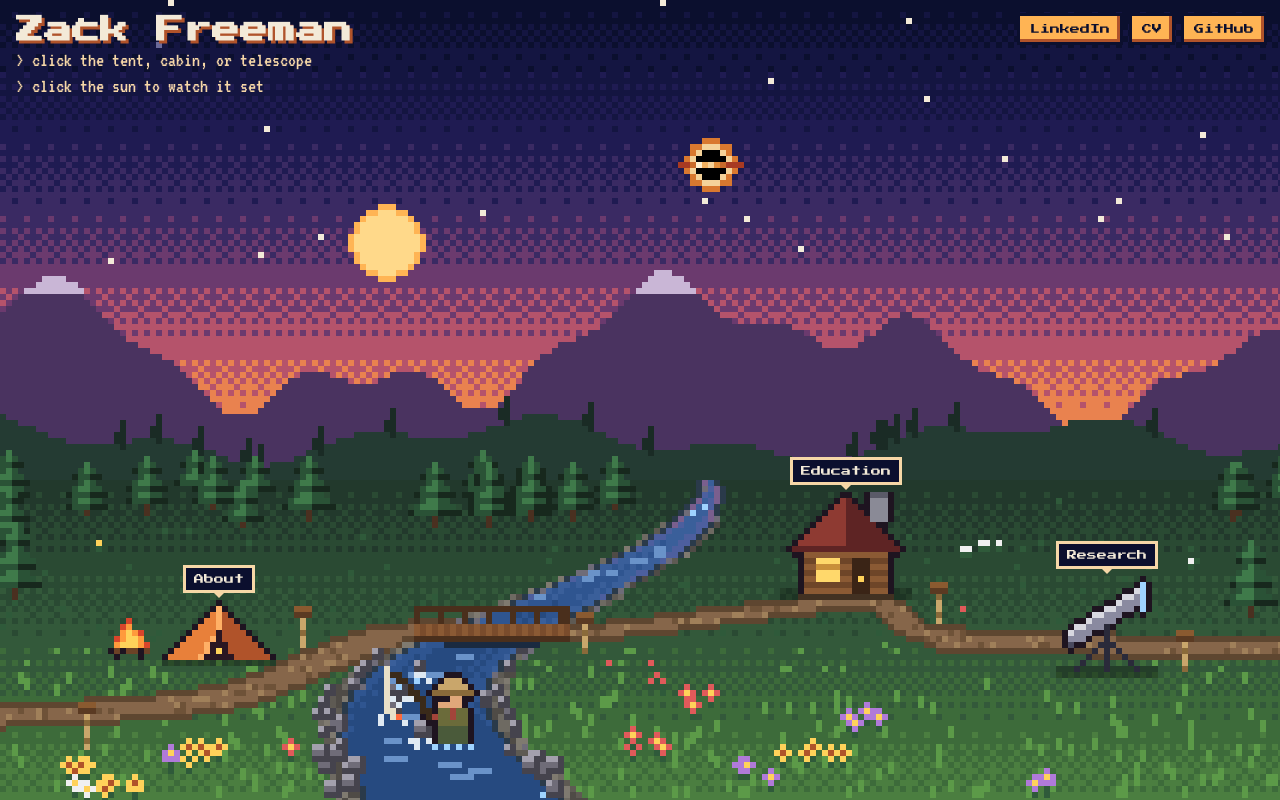
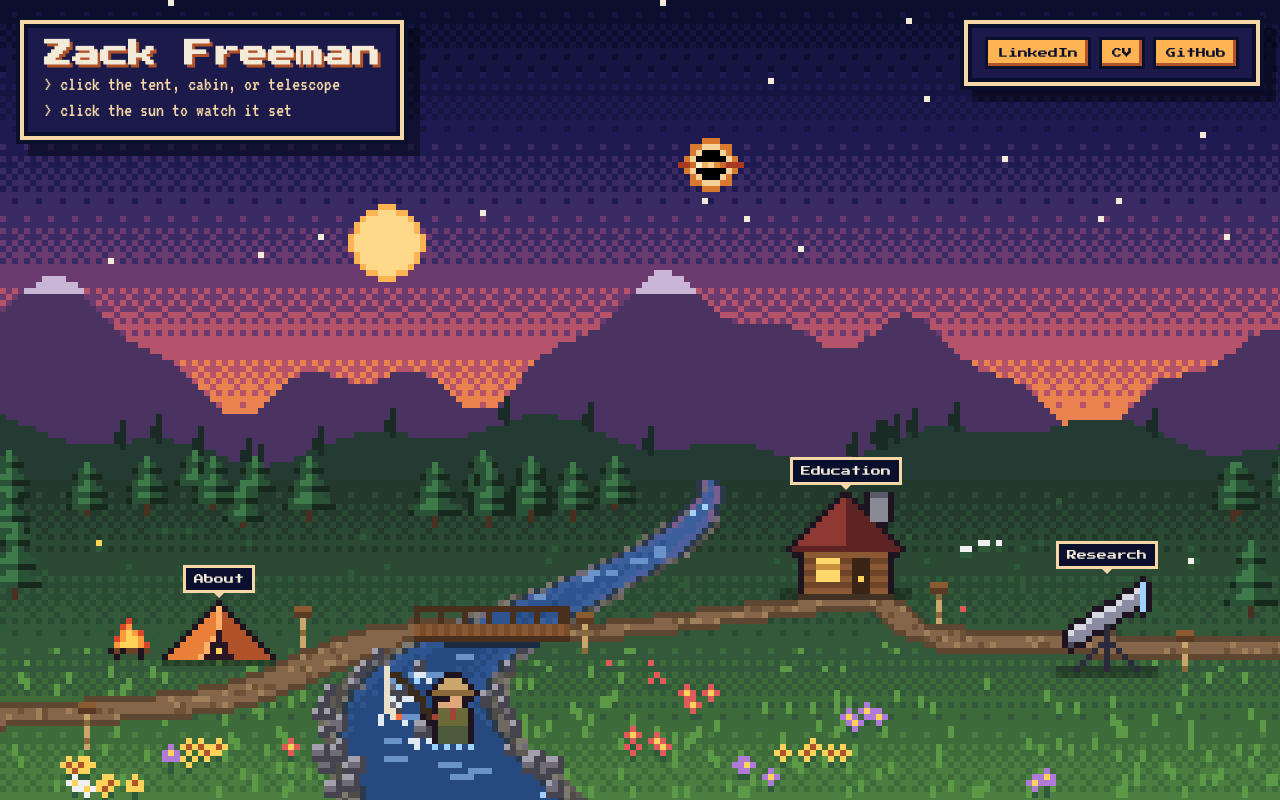
Before and after one commit to zacktfreeman/zacktfreeman.github.io, a plain HTML site: page pixel.html in a window 1280 px wide. Drawn offline with Linux system fonts and the light colour scheme.

Commit message:
feat: added bounding boxes

```diff
--- a/pixel.css
+++ b/pixel.css
@@ -106,9 +106,14 @@ html, body {
     flex-wrap: wrap;
     justify-content: space-between;
     align-items: flex-start;
-    gap: 16px;
-    padding: 16px;
+    gap: 24px;
+    padding: 24px;
     pointer-events: none;
+}
+
+/* Name card and link bar sit in the same framed panels as the dialog */
+.hud .pixel-box {
+    padding: 12px 16px;
 }
 
 .hud > * { pointer-events: auto; }
@@ -129,7 +134,7 @@ html, body {
 
 .hud-links {
     display: flex;
-    gap: 12px;
+    gap: 14px;
 }
 
 /* ---------- Pixel UI pieces ---------- */
--- a/pixel.html
+++ b/pixel.html
@@ -18,12 +18,12 @@
     </div>
 
     <header class="hud">
-        <div class="hud-title">
+        <div class="hud-title pixel-box">
             <h1>Zack Freeman</h1>
             <p class="hint">&gt; click the tent, cabin, or telescope</p>
             <p class="hint" id="sky-hint">&gt; click the sun to watch it set</p>
         </div>
-        <nav class="hud-links">
+        <nav class="hud-links pixel-box">
             <a href="https://www.linkedin.com/in/zack-freeman-9b96ba206/" target="_blank" class="pixel-btn">LinkedIn</a>
             <a href="./running_cv.pdf" target="_blank" class="pixel-btn">CV</a>
             <a href="https://github.com/zacktfreeman" target="_blank" class="pixel-btn">GitHub</a>
```
